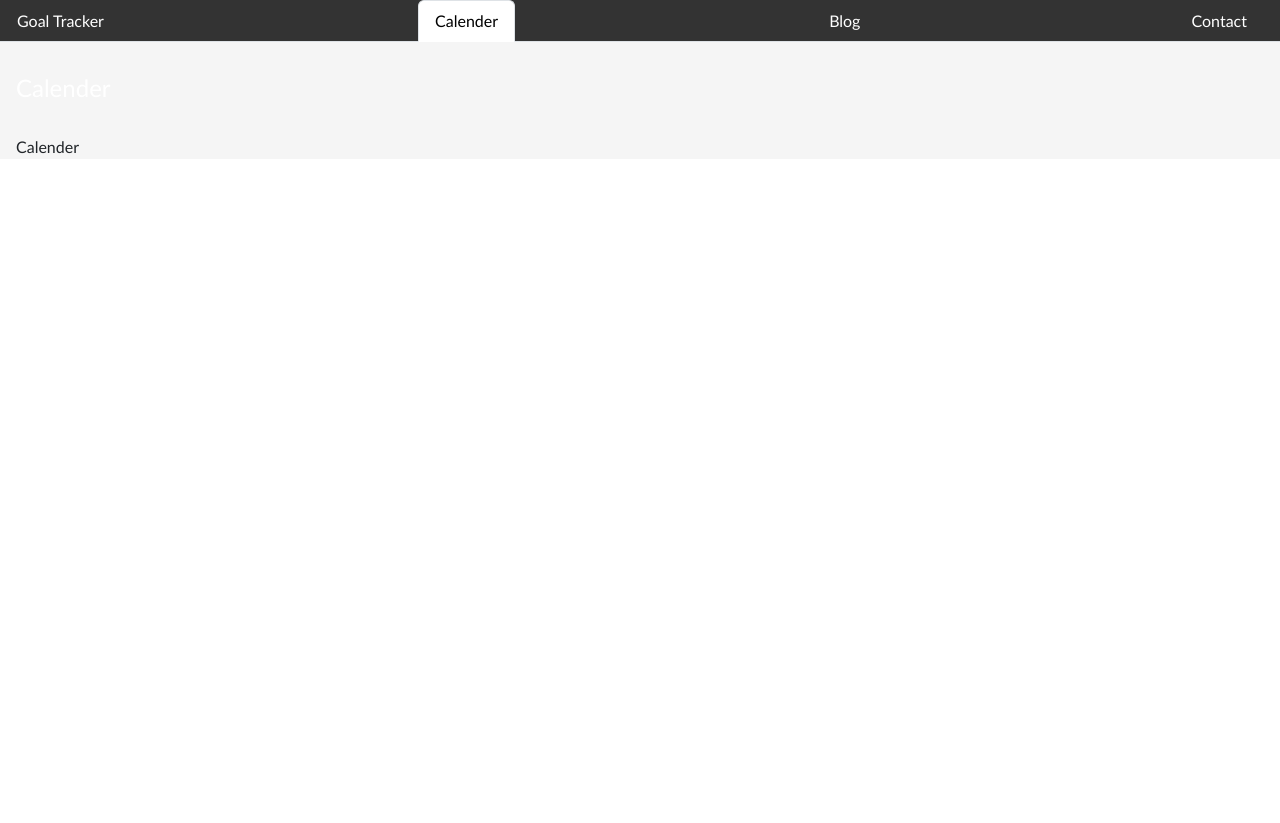
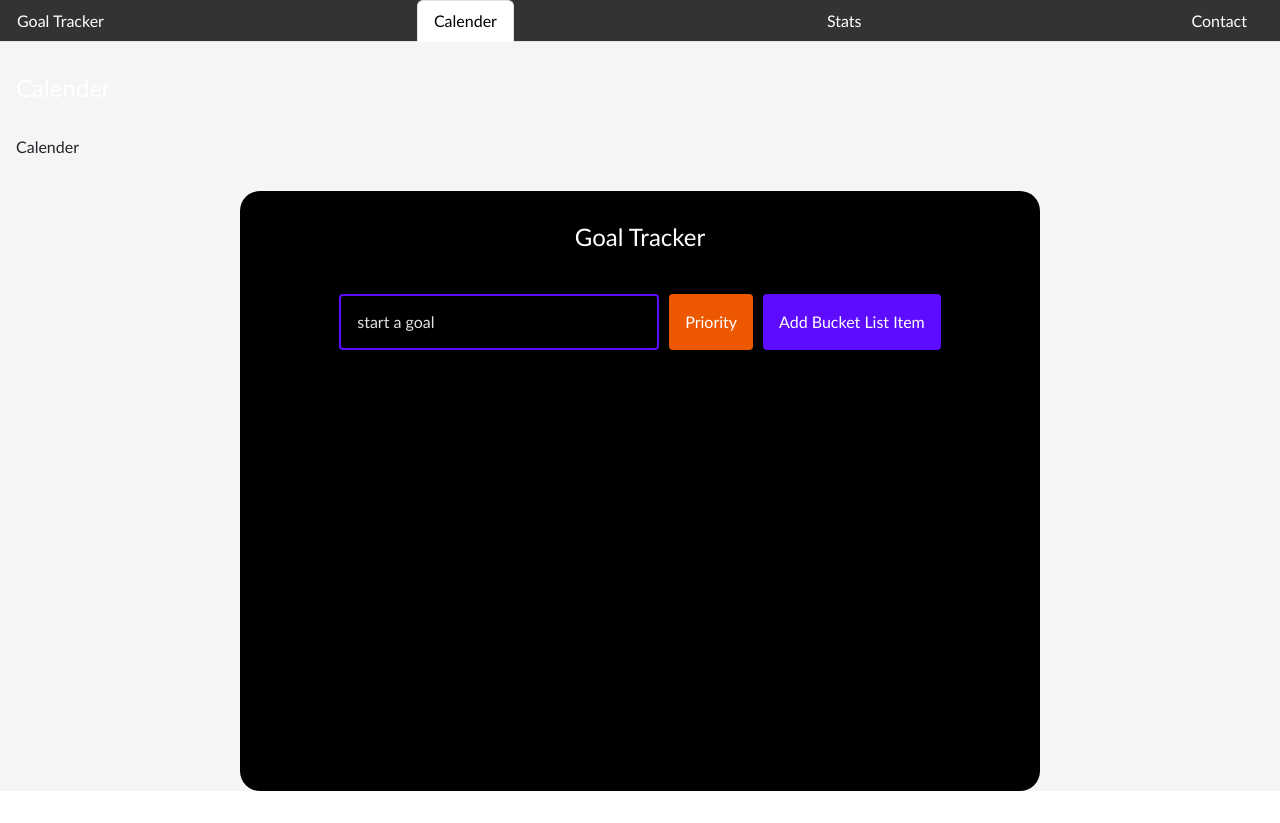
Before and after one commit to AlxMarz/goal-logger, a React (Vite) app in the folder Goal-Tracker/: page /Calender in a window 1280 px wide. Before the commit the page ends 800 px from the top, so only its background shows below. Built offline with nearby package versions, Linux system fonts and the light colour scheme.

Commit message:
almost fixed all tabs in nav bar

```diff
--- a/Goal-Tracker/src/App.jsx
+++ b/Goal-Tracker/src/App.jsx
@@ -1,5 +1,5 @@
 import './App.css';
-// import BucketList from './components/BucketList';
+import BucketList from './components/BucketList';
 import Nav from './components/NavTabs';
 import { Outlet } from 'react-router-dom';
 
@@ -15,9 +15,9 @@ function App() {
       <Nav />
       <main className="mx-3">
         <Outlet />
-        {/* <div className="bucket-app">
+        <div className="bucket-app">
           <BucketList />
-        </div> */}
+        </div>
       </main>
     </>
 
--- a/Goal-Tracker/src/components/NavTabs.jsx
+++ b/Goal-Tracker/src/components/NavTabs.jsx
@@ -28,11 +28,11 @@ function NavTabs() {
       </li>
       <li className="nav-item">
         <Link
-          to="/Blog"
-          // Check to see if the currentPage is `Blog`, and if so we use the active link class from bootstrap. Otherwise, we set it to a normal nav-link
-          className={currentPage === '/Blog' ? 'nav-link active' : 'nav-link'}
+          to="/Stats"
+          // Check to see if the currentPage is `Stats`, and if so we use the active link class from bootstrap. Otherwise, we set it to a normal nav-link
+          className={currentPage === '/Stats' ? 'nav-link active' : 'nav-link'}
         >
-          Blog
+          Stats
         </Link>
       </li>
       <li className="nav-item">
--- a/Goal-Tracker/src/pages/GoalTracker.jsx
+++ b/Goal-Tracker/src/pages/GoalTracker.jsx
@@ -5,9 +5,6 @@ export default function GoalTracker() {
       <p>
     List of goals to track
       </p>
-      <div className="bucket-app">
-          <BucketList />
-        </div>
     </div>
   );
 }
```
